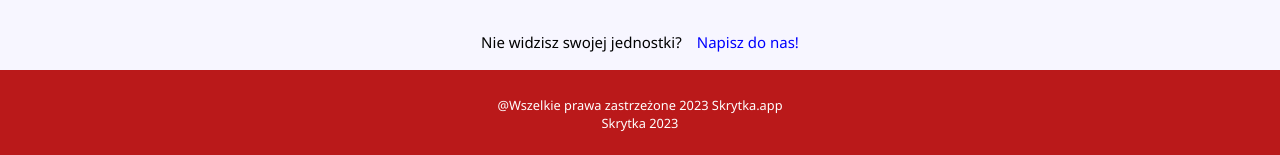
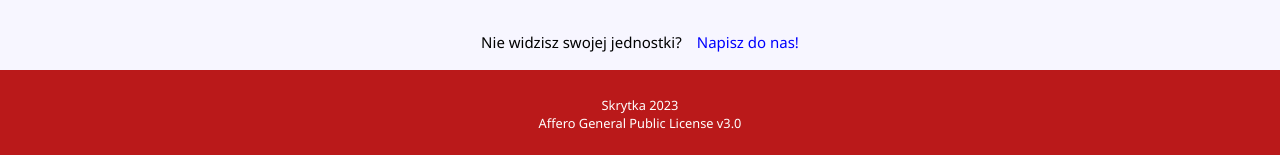
Before and after one commit to originalmk/skrytka-app, a React (Create React App) app in the folder client/: page / in a window 1280 px wide. Shown: the part 656-811 px from the top of the page. Built offline with nearby package versions, Linux system fonts and the light colour scheme; no server answers.

Commit message:
Change license information in the first footer

```diff
--- a/client/src/App.js
+++ b/client/src/App.js
@@ -24,7 +24,7 @@ function App() {
 
       </div>
 
-
+     <footer className='footerFirstSite'><p className='skrytka-date'>Skrytka 2023</p>Affero General Public License v3.0</footer>
 
     </>
   );
```
